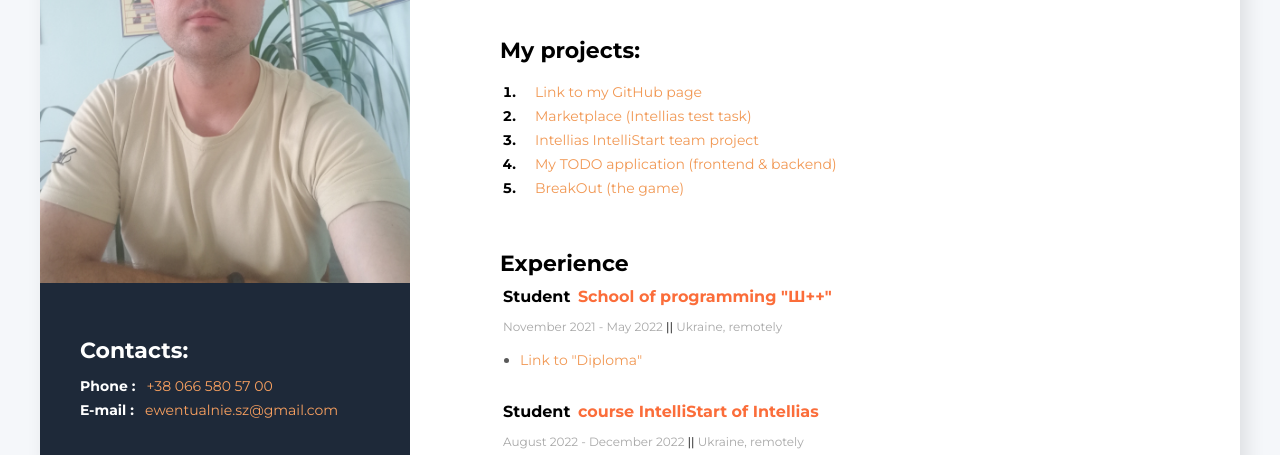
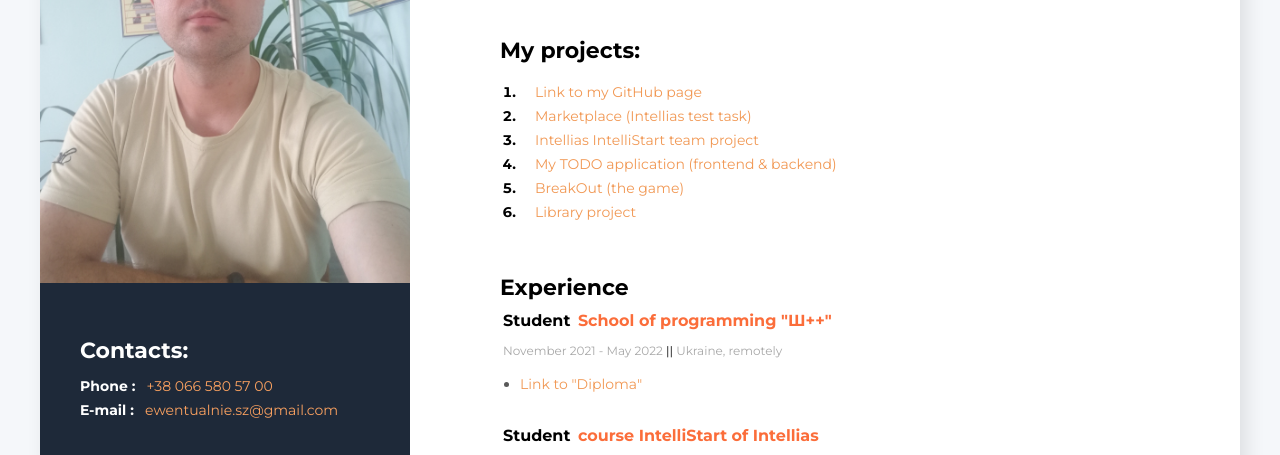
Before and after one commit to Ewentualnie/Ewentualnie.github.io, a plain HTML site: page index.html in a window 1280 px wide. Shown: the part 290-745 px from the top of the page. Drawn offline with Linux system fonts and the light colour scheme.

Commit message:
add project

```diff
--- a/index.html
+++ b/index.html
@@ -47,6 +47,12 @@
                         <a href="https://github.com/Ewentualnie/BreakOut" class="my_projects_text"
                            style="text-decoration: none">
                             BreakOut (the game)
+                        </a>
+                    </li>
+                    <li class="my_projects_item">
+                        <a href="https://github.com/Ewentualnie/MVC-books-library" class="my_projects_text"
+                           style="text-decoration: none">
+                            Library project
                         </a>
                     </li>
                 </ol>
```
